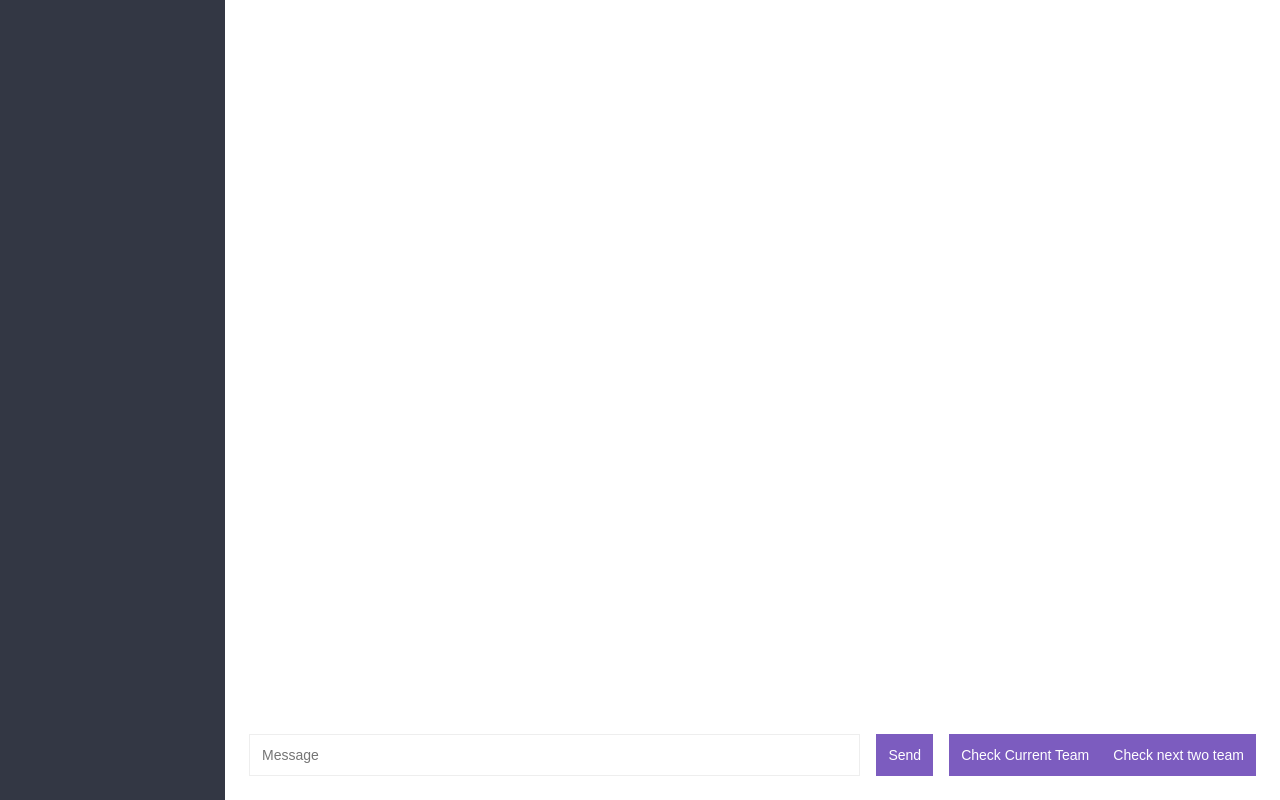
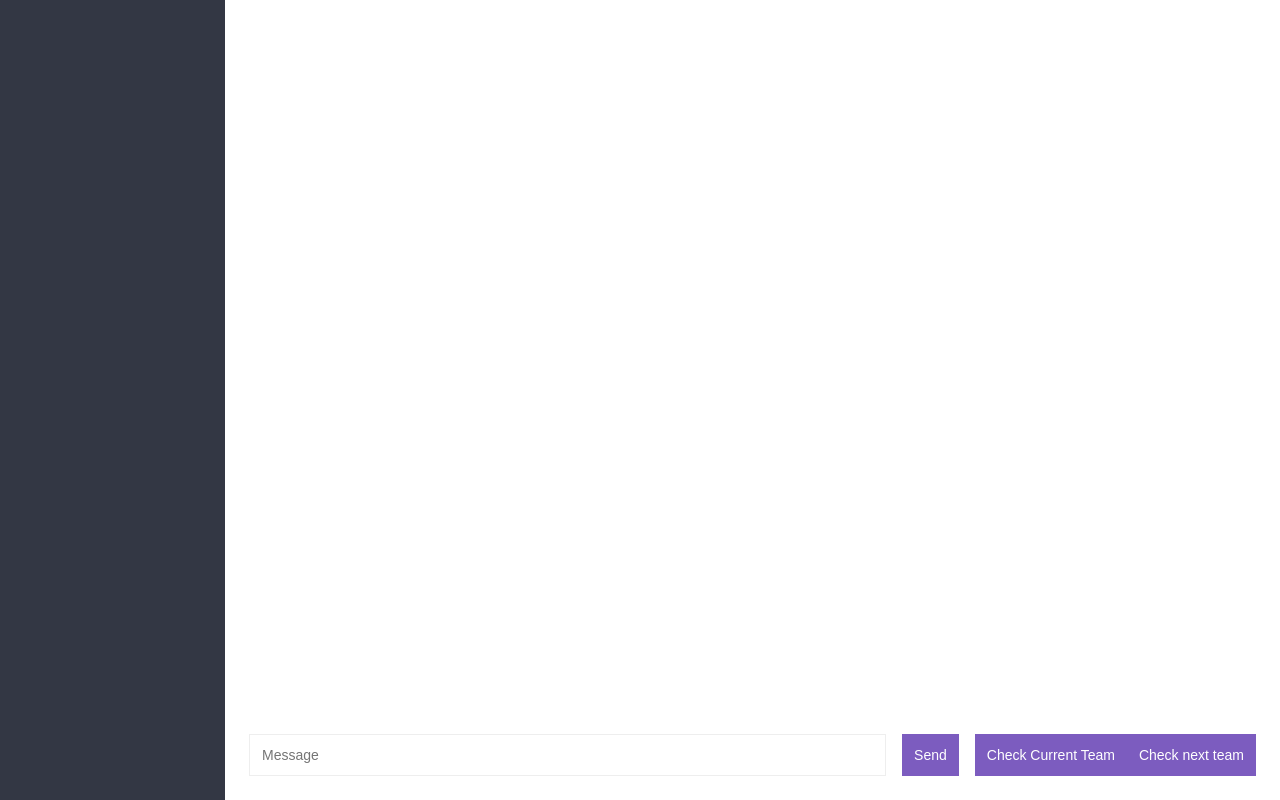
Before and after one commit to pongthang/slgcVolunteers_Node_App, a website: page public/chat.html in a window 1280 px wide. Drawn offline with nearby package versions, Linux system fonts and the light colour scheme; no server answers.

Commit message:
modified

```diff
--- a/public/chat.html
+++ b/public/chat.html
@@ -22,7 +22,7 @@
                     <button>Send</button>
                 </form>
                 <button id="send-location">Check Current Team </button>
-                <button id="next-team">Check next two team </button>
+                <button id="next-team">Check next team </button>
             </div>
         </div>
     </div>
```
